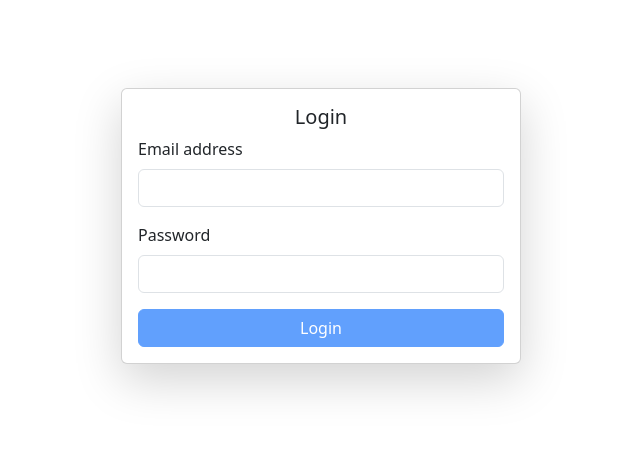
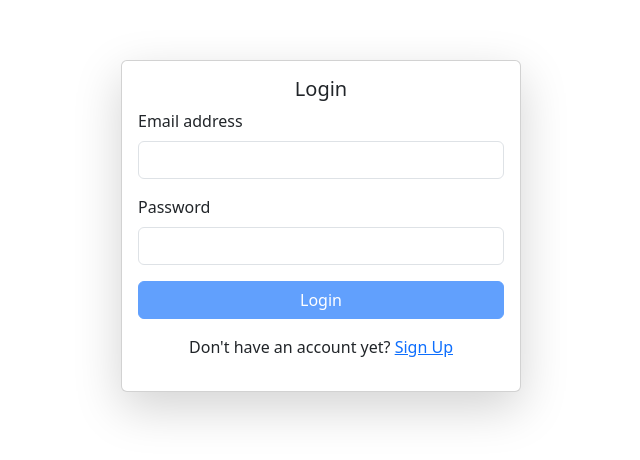
Before and after one commit to Fredenga/insurance_ui, an Angular app: page /login in a window 1280 px wide. Shown: the part 174-634 px from the top of the page, without its empty margins (319-959 px from the left). Built offline with nearby package versions, Linux system fonts and the light colour scheme.

Commit message:
add reroute to create product component

```diff
--- a/angular.json
+++ b/angular.json
@@ -96,5 +96,8 @@
         }
       }
     }
+  },
+  "cli": {
+    "analytics": false
   }
 }
--- a/src/app/Pages/create-product/create-product.component.ts
+++ b/src/app/Pages/create-product/create-product.component.ts
@@ -30,7 +30,8 @@ export class CreateProductComponent implements OnInit {
       this.basePremium > 0 &&
       this.access_token
     ) {
-      this.service
+      try {
+        this.service
         .createInsuranceProduct(this.access_token, {
           productName: this.productName,
           basePremium: this.basePremium,
@@ -42,6 +43,12 @@ export class CreateProductComponent implements OnInit {
             console.log(response);
           },
         });
+        this.router.navigate(['/home']);
+      } catch (error) {
+        console.log(error);
+
+      }
+
     }
   }
 }
--- a/src/app/Pages/login/login.component.html
+++ b/src/app/Pages/login/login.component.html
@@ -36,6 +36,10 @@
           Login
         </button>
       </form>
+
+      <div class="mt-3 text-center">
+        <p>Don't have an account yet? <a routerLink="/register">Sign Up</a></p>
+      </div>
     </div>
   </div>
 </div>
```
